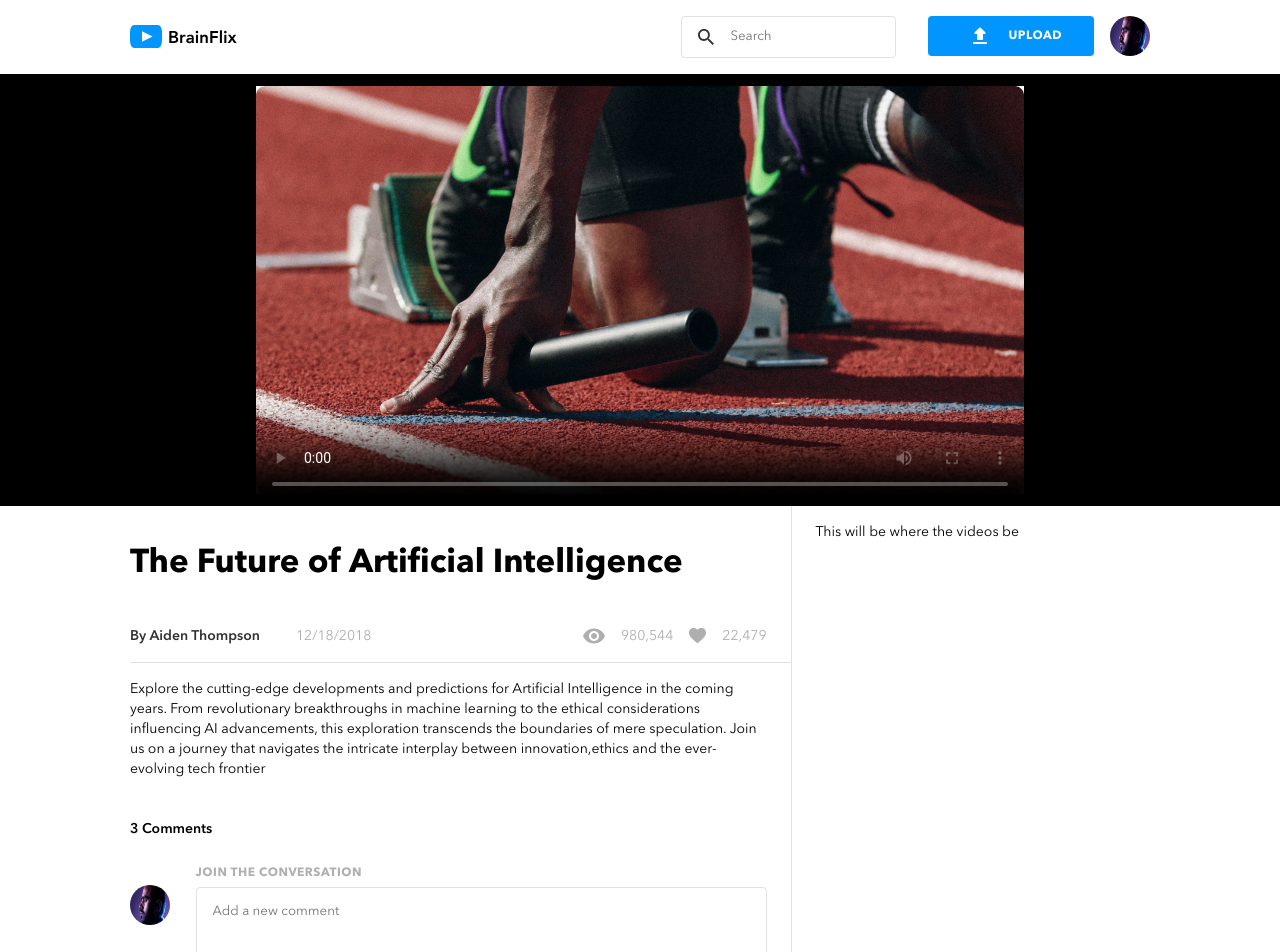
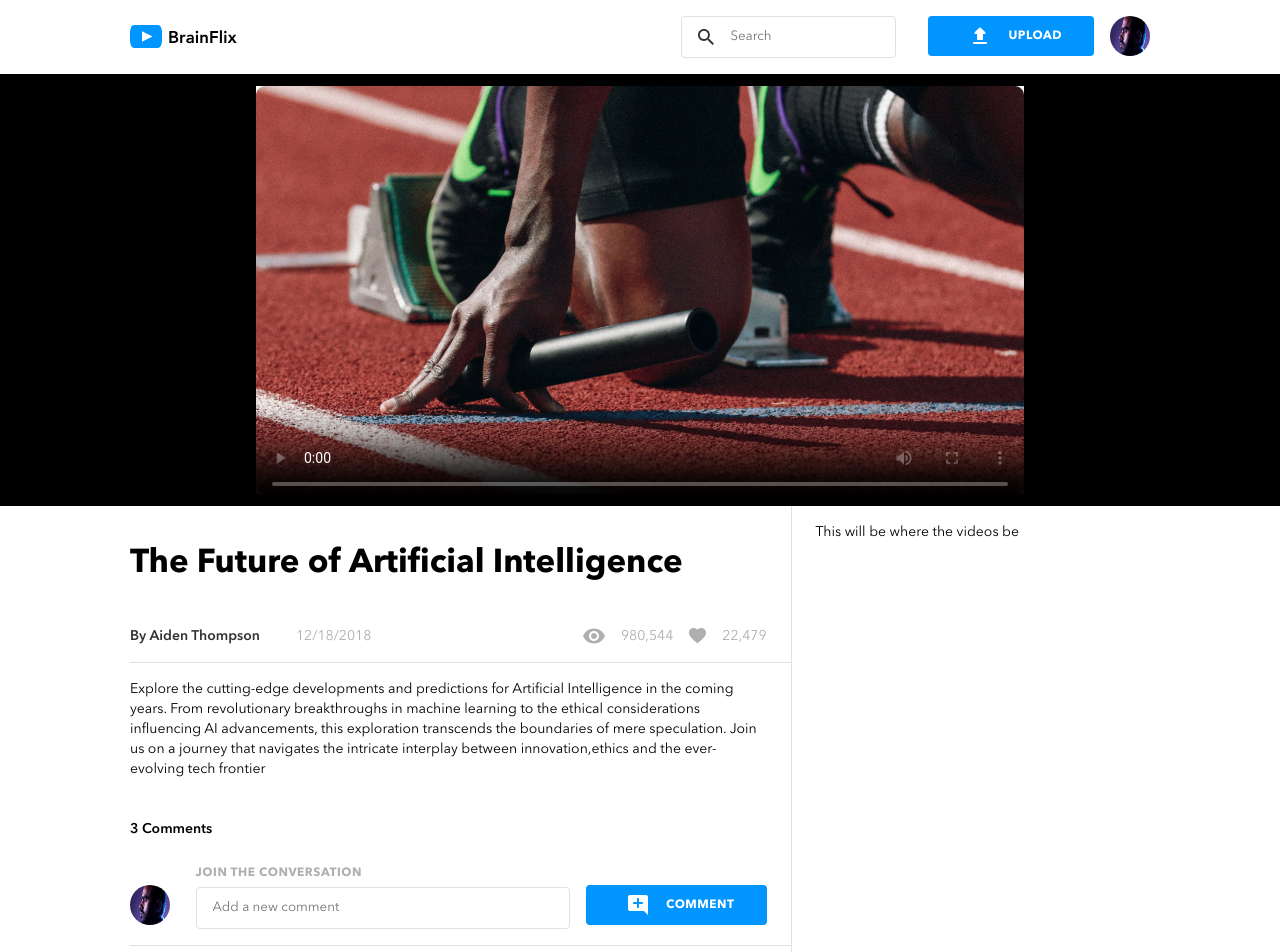
Before and after one commit to strawberrie68/michelle-wong-brainflix, a React (Vite) app: page / in a window 1280 px wide. Shown: the top 952 px of the page. Built offline with nearby package versions, Linux system fonts and the light colour scheme.

Commit message:
Fix: comment form for responsive design

```diff
--- a/src/App.css
+++ b/src/App.css
@@ -154,7 +154,7 @@ body {
 }
 @media screen and (min-width: 47.9375rem) {
   .input-border, .comment__input {
-    min-height: 2.5rem;
+    height: 2.5rem;
   }
 }
 
@@ -296,17 +296,30 @@ body {
     flex-basis: 3rem;
   }
 }
-.comment__input-body {
+.comment__input-container {
   flex-basis: 100%;
   display: flex;
   flex-direction: column;
-}
-.comment__input-body > *:not(:first-child) {
+  gap: 1rem;
   margin-bottom: 1rem;
 }
+@media screen and (min-width: 47.9375rem) {
+  .comment__input-container {
+    flex-direction: row;
+  }
+}
 @media screen and (min-width: 80rem) and (min-width: 80rem) {
+  .comment__input-container {
+    padding-right: 1.5rem;
+  }
+}
+.comment__input-body {
+  display: flex;
+  flex-direction: column;
+}
+@media screen and (min-width: 47.9375rem) {
   .comment__input-body {
-    padding-right: 1.5rem;
+    flex-basis: 90%;
   }
 }
 .comment__label {
@@ -315,5 +328,31 @@ body {
 }
 .comment__input {
   padding-top: 1rem;
+  display: flex;
   height: 5rem;
+}
+.comment__input::-moz-placeholder {
+  transform: translateY(-30px);
+}
+.comment__input::placeholder {
+  transform: translateY(-30px);
+}
+@media screen and (min-width: 47.9375rem) {
+  .comment__input {
+    height: 2.5rem;
+    padding-top: 0;
+    display: flex;
+    align-items: center;
+  }
+  .comment__input::-moz-placeholder {
+    transform: translateY(0);
+  }
+  .comment__input::placeholder {
+    transform: translateY(0);
+  }
+}
+@media screen and (min-width: 47.9375rem) {
+  .comment__button {
+    margin-top: 1.4rem;
+  }
 }/*# sourceMappingURL=App.css.map */
--- a/src/App.jsx
+++ b/src/App.jsx
@@ -71,6 +71,7 @@ function App() {
                 <div className="comment__avatar">
                   <Avatar isDefault={false} />
                 </div>
+                <div className="comment__input-container">
                   <div className="comment__input-body">
                     <label
                       htmlFor="comment"
@@ -78,11 +79,14 @@ function App() {
                     >
                       JOIN THE CONVERSATION
                     </label>
-                  <textarea
+                    <input
                       className="comment__input"
                       placeholder="Add a new comment"
-                  ></textarea>
+                    ></input>
+                  </div>
+                  <div className="comment__button">
                     <Button buttonText="COMMENT" icon="comment" />
+                  </div>
                 </div>
               </form>
               <Comment />
--- a/src/App.scss
+++ b/src/App.scss
@@ -121,15 +121,24 @@
       flex-basis: 3rem;
     }
   }
-  &__input-body {
+  &__input-container {
     flex-basis: 100%;
     display: flex;
     flex-direction: column;
-    & > *:not(:first-child) {
-      margin-bottom: 1rem;
+    gap: 1rem;
+    margin-bottom: 1rem;
+    @include tablet {
+      flex-direction: row;
     }
     @include desktop {
       @include desktop-border-padding-right;
+    }
+  }
+  &__input-body {
+    display: flex;
+    flex-direction: column;
+    @include tablet {
+      flex-basis: 90%;
     }
   }
   &__label {
@@ -139,6 +148,24 @@
   &__input {
     @extend .input-border;
     padding-top: 1rem;
+    display: flex;
     height: 5rem;
+    &::placeholder {
+      transform: translateY(-30px);
+    }
+    @include tablet {
+      height: 2.5rem;
+      padding-top: 0;
+      display: flex;
+      align-items: center;
+      &::placeholder {
+        transform: translateY(0);
+      }
+    }
+  }
+  &__button {
+    @include tablet {
+      margin-top: 1.4rem;
+    }
   }
 }
--- a/src/components/Button/Button.css
+++ b/src/components/Button/Button.css
@@ -14,6 +14,7 @@
     min-width: 9.375rem;
     padding-left: 2rem;
     padding-right: 2rem;
+    max-width: 12.5rem;
   }
 }
 .button__icon {
--- a/src/components/Button/Button.scss
+++ b/src/components/Button/Button.scss
@@ -15,6 +15,7 @@
     min-width: 9.375rem;
     padding-left: 2rem;
     padding-right: 2rem;
+    max-width: 12.5rem;
   }
 
   &__icon {
--- a/src/components/SearchBar/Search.css
+++ b/src/components/SearchBar/Search.css
@@ -154,7 +154,7 @@ body {
 }
 @media screen and (min-width: 47.9375rem) {
   .input-border, .search {
-    min-height: 2.5rem;
+    height: 2.5rem;
   }
 }
 
--- a/src/components/SearchBar/SearchBar.css
+++ b/src/components/SearchBar/SearchBar.css
@@ -154,7 +154,7 @@ body {
 }
 @media screen and (min-width: 47.9375rem) {
   .input-border, .search {
-    min-height: 2.5rem;
+    height: 2.5rem;
   }
 }
 
--- a/src/styles/partials/_globals.scss
+++ b/src/styles/partials/_globals.scss
@@ -122,6 +122,6 @@ body {
   border: 1px solid $secondary-gray;
 
   @include tablet {
-    min-height: 2.5rem;
+    height: 2.5rem;
   }
 }
```
Lines whose indentation alone changed are shown as unchanged.
